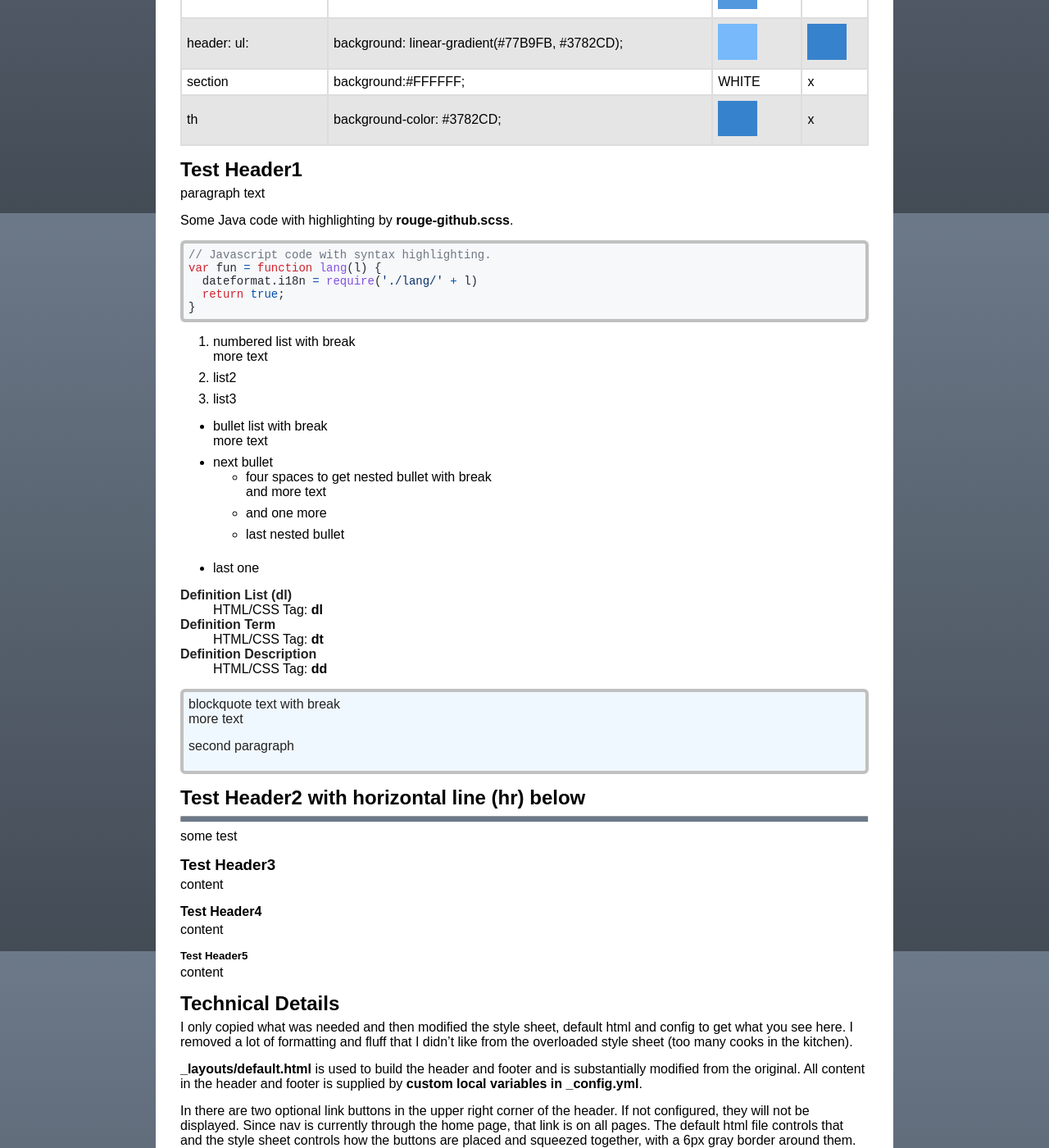
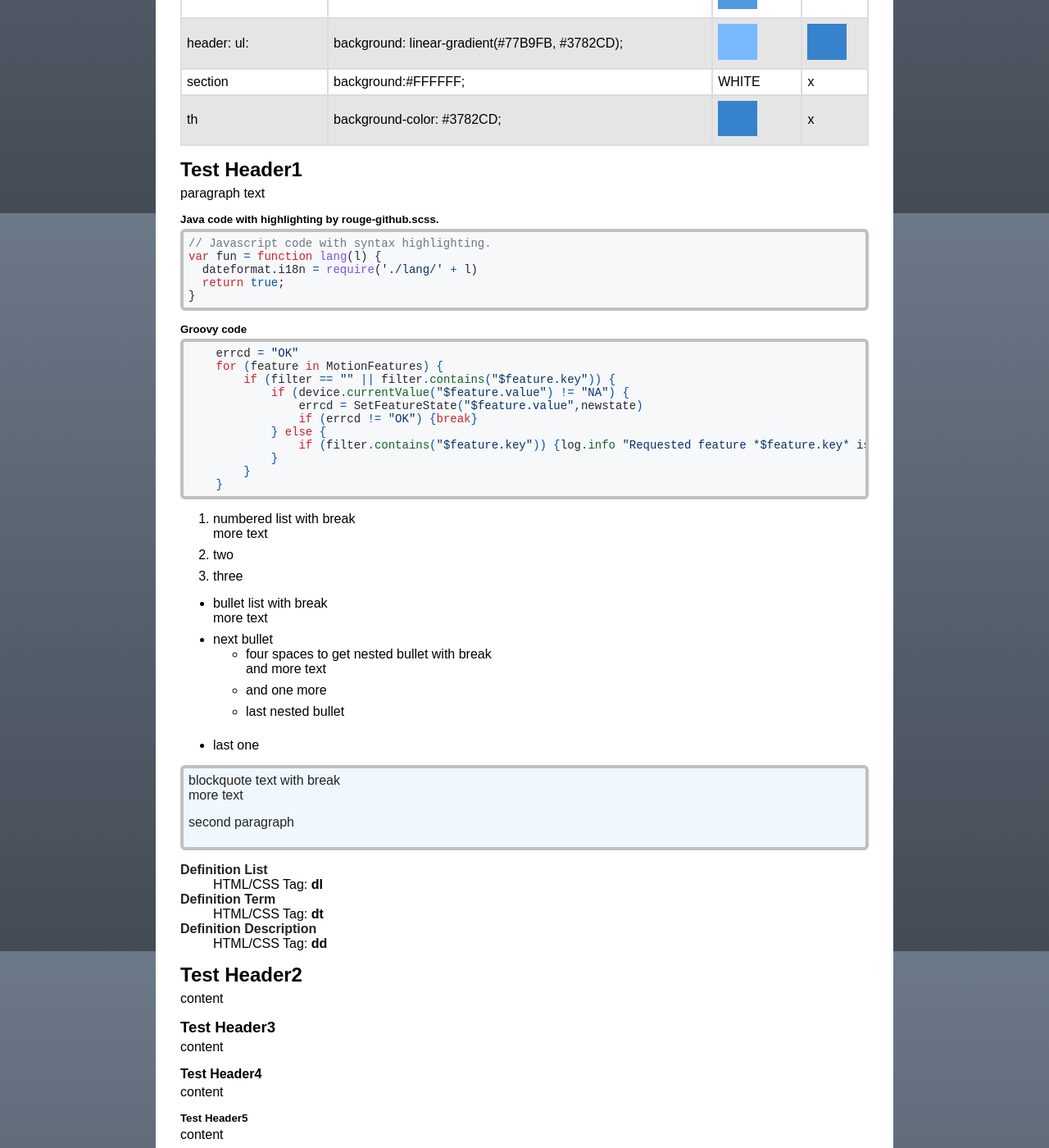
Before and after one commit to TR-Systems/modernist, a Jekyll site: the page built from index.md, in a window 1280 px wide and 1400 px high, scrolled down 3340 px. Shown: the whole window at 82% size. Built offline with Jekyll 4.4.1, drawn with Linux system fonts in a browser that asks for light colours; our own code applies the rules of GitHub Pages for plain Markdown files.

Commit message:
Update index.md

````diff
--- a/index.md
+++ b/index.md
@@ -133,7 +133,7 @@ The colors are shown using small image files that I created from screen shots on
 # Test Header1
 paragraph text
 
-Some Java code with highlighting by **rouge-github.scss**.
+##### Java code with highlighting by **rouge-github.scss**.
 
 ```js
 // Javascript code with syntax highlighting.
@@ -143,10 +143,26 @@ var fun = function lang(l) {
 }
 ```
 
+##### Groovy code
+
+```groovy
+    errcd = "OK"
+    for (feature in MotionFeatures) {
+        if (filter == "" || filter.contains("$feature.key")) {
+            if (device.currentValue("$feature.value") != "NA") {
+                errcd = SetFeatureState("$feature.value",newstate)
+                if (errcd != "OK") {break}
+            } else {
+                if (filter.contains("$feature.key")) {log.info "Requested feature *$feature.key* is NA"}
+            }
+        }
+    }
+```
+
 1. numbered list with break<br>
 more text
-2. list2
-3. list3
+2. two
+3. three
 
 * bullet list with break<br>
 more text
@@ -157,7 +173,11 @@ more text
     * last nested bullet
 * last one
 
-Definition List (dl)
+> blockquote text with break<br>more text
+>
+> second paragraph
+
+Definition List
 : HTML/CSS Tag: **dl**
 
 Definition Term
@@ -166,18 +186,15 @@ Definition Term
 Definition Description
 : HTML/CSS Tag: **dd**
 
-> blockquote text with break<br>more text
->
-> second paragraph
-
-## Test Header2 with horizontal line (hr) below
-***
-some test
+## Test Header2
+content
 ### Test Header3
 content
 #### Test Header4
 content
 ##### Test Header5
+content
+###### Test Header65
 content
 ## Technical Details
 I only copied what was needed and then modified the style sheet, default html and config to get what you see here. I removed a lot of formatting and fluff that I didn't like from the overloaded style sheet (too many cooks in the kitchen).
````
